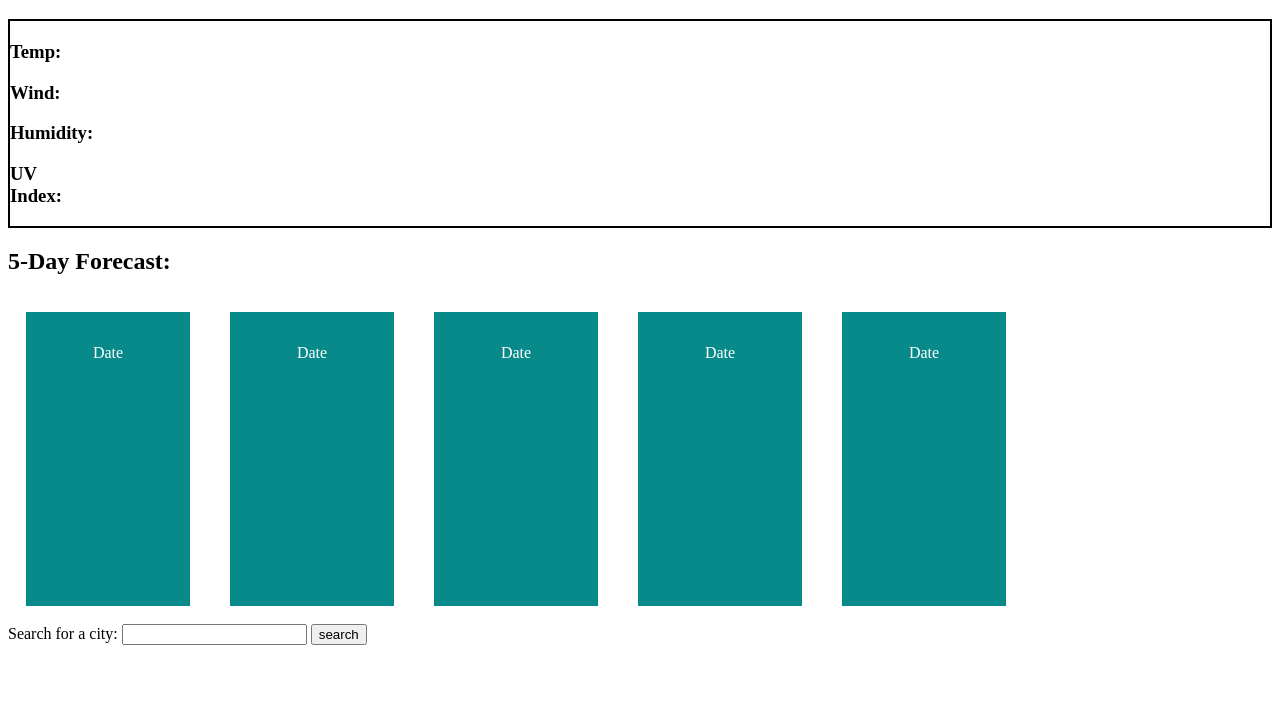
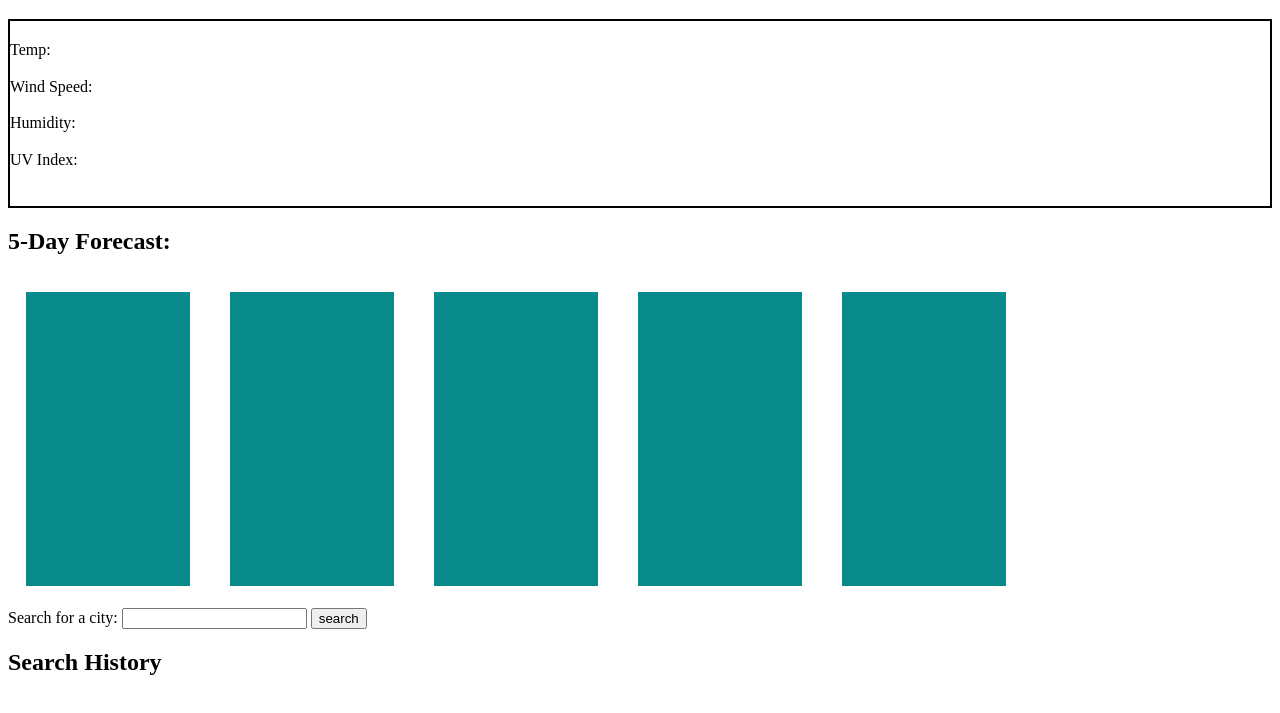
Before and after one commit to harmane4/Weather-Dashboard, a plain HTML site: page index.html in a window 1280 px wide. Shown: the part 61-774 px from the top of the page. Drawn offline with nearby package versions, Linux system fonts and the light colour scheme.

Commit message:
Create search history container and h2

```diff
--- a/index.html
+++ b/index.html
@@ -12,32 +12,40 @@
         <!---Current City--->
         <div class="currentDayContainer">
             <h2 id="currentDay" class="currentDate"></h2>
-            <h2 class="cityName">
-            </h2>
-            <h3 class="temperature">Temp:</h3>
-            <h3 class="windSpeed">Wind:</h3>
-            <h3 class=humidityValue>Humidity:</h3>
-            <h3 class="UV" id="UV-index">UV Index:</h3>
+            <h2 class="cityName"></h2>
+            <span>Temp:</span><h3 class="temperature"></h3>
+            <span>Wind Speed:</span><h3 class="windSpeed"></h3>
+            <span>Humidity:</span><h3 class=humidityValue></h3></h3>
+            <span>UV Index:</span> <h3 class="UV" id="UV-index"></h3>
+            <span><img id="weatherIcon" src="" alt=""></span>
         </div>
 
         <!---5 Day forecast--->
       <div>
         <h2>5-Day Forecast:</h2>
         <div id="weekForecast">
-          <div id="day1" class="date">Date</div>
-          <div id="day2" class="date">Date</div>
-          <div id="day3" class="date">Date</div>
-          <div id="day4" class="date">Date</div>
-          <div id="day5" class="date">Date</div>
+          <div id="day1" class="date"></div>
+          <div id="day2" class="date"></div>
+          <div id="day3" class="date"></div>
+          <div id="day4" class="date"></div>
+          <div id="day5" class="date"></div>
         </div>
       </div>
     </main>
         <!---Search button & City to click on --->
-    <aside class="input" id="input">
+    <div class="input" id="input">
       <label for="city-search">Search for a city:</label>
-      <input type="text" class="inputValue"/>
-      <input type="submit" value="search" class="button"/>
-    </aside>
+      <input type="text" class="inputValue"><!---todo-input --->
+      <input type="submit" value="search" class="button"  id="searchButton"><!---todo-button --->
+
+      <h2>Search History</h2>
+      <div class="citySearch-container" id="searchHistory">
+      <ul class="city-list"></ul>
+    </div>
+
+    <div>
+
+    </div>
 
     <script src="https://cdnjs.cloudflare.com/ajax/libs/moment.js/2.24.0/moment.min.js"></script>
     <script src="https://cdnjs.cloudflare.com/ajax/libs/jquery/3.2.1/jquery.min.js"></script>
```
